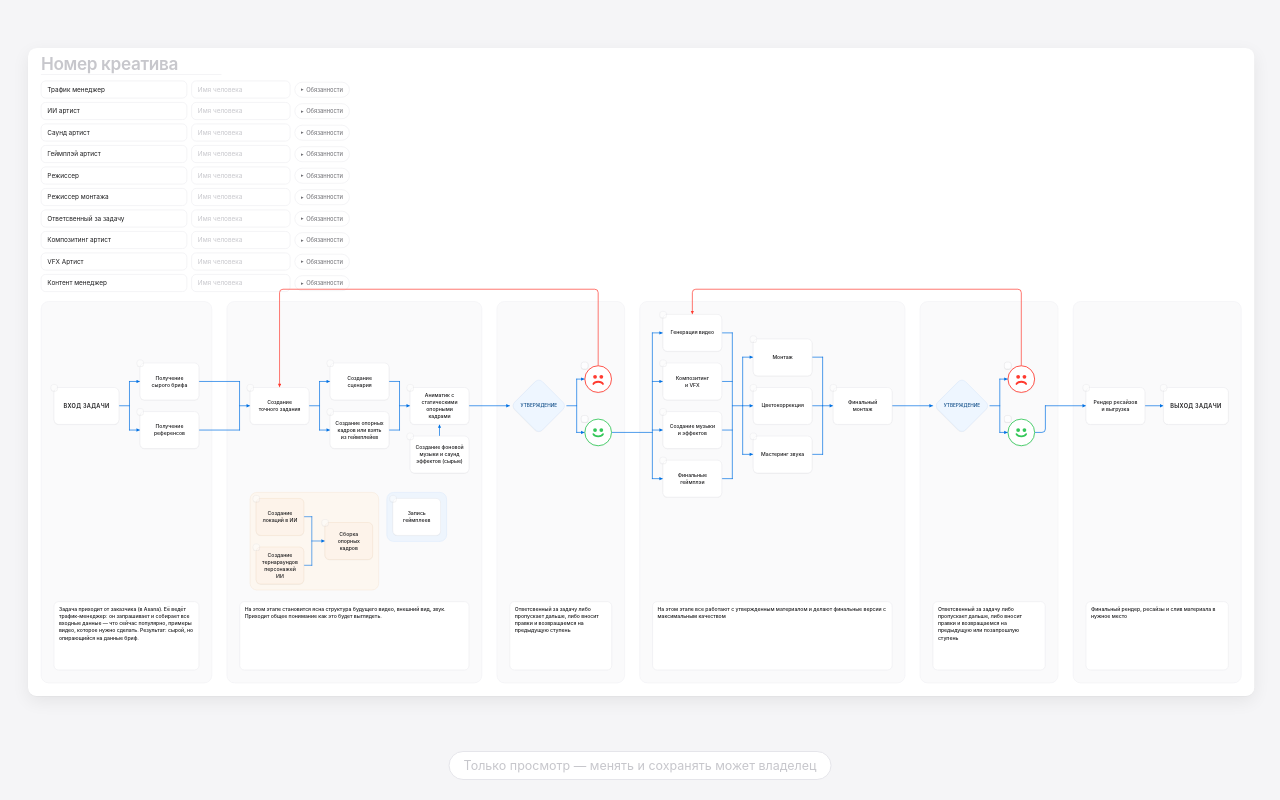
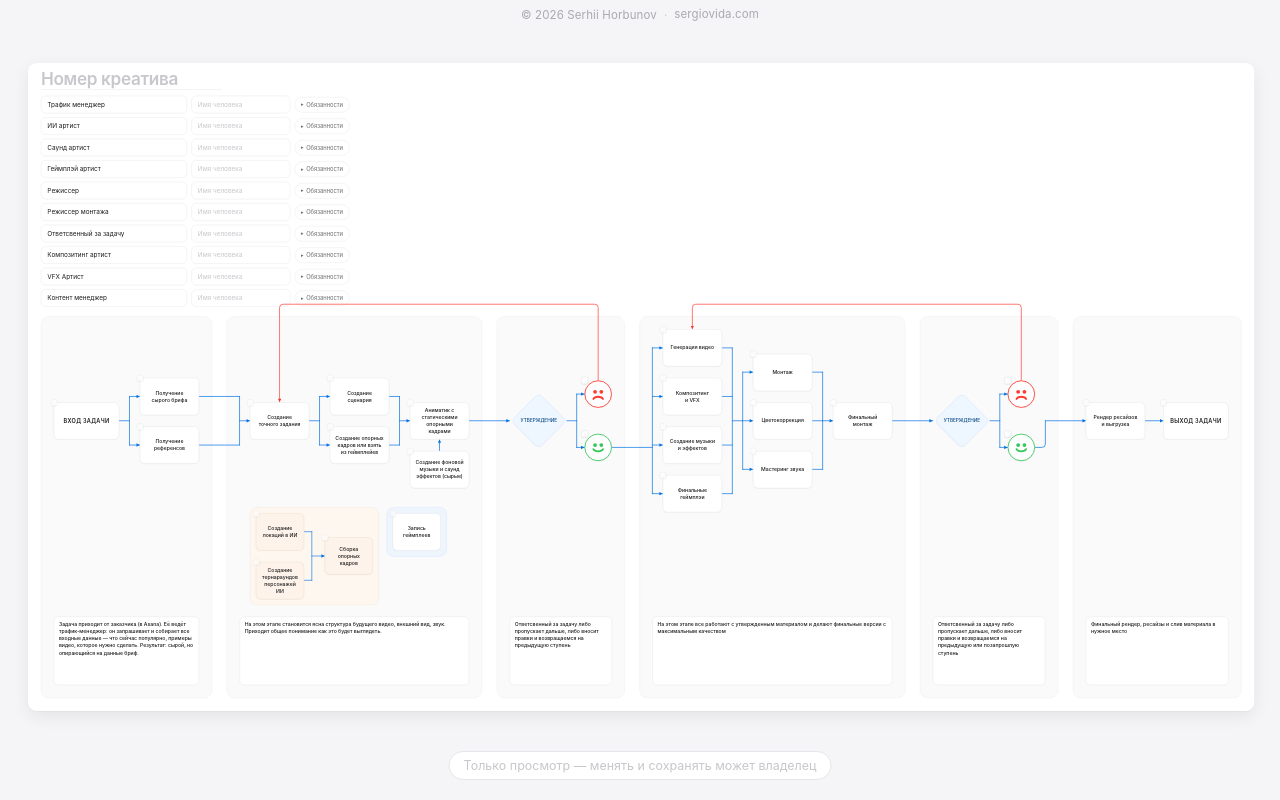
Before and after one commit to sg19803/Games_Pipeline, a plain HTML site: page index.html in a window 1280 px wide. Drawn offline with Linux system fonts and the light colour scheme.

Commit message:
Подпись автора сверху: © 2026 Serhii Horbunov · sergiovida.com, сборка 2026-11-06-11

```diff
--- a/index.html
+++ b/index.html
@@ -18,7 +18,21 @@ body{
   -webkit-font-smoothing:antialiased; text-rendering:optimizeLegibility;
   display:flex; flex-direction:column; height:100vh; overflow:hidden;
 }
-/* ---- панели сверху нет: лист занимает всё окно ---- */
+/* ---- подпись автора: одна маленькая серая строка по центру сверху ----
+   стоит вне полотна и вне зума: не масштабируется вместе со схемой, при
+   прокрутке остаётся на месте, в снимок и в текстовый экспорт не попадает */
+.copy{
+  flex:0 0 auto; display:flex; align-items:center; justify-content:center;
+  padding:8px 16px 7px; font-size:11.5px; line-height:1.2; letter-spacing:.01em;
+  color:#a9a9b0; user-select:none;
+}
+.copy .sep{margin:0 7px; color:#c9c9cf}
+.copy a{
+  color:#a9a9b0; text-decoration:none; border-bottom:1px solid transparent;
+  transition:color .18s ease, border-color .18s ease;
+}
+.copy a:hover{color:var(--blue); border-bottom-color:rgba(0,113,227,.35)}
+/* ---- панели сверху нет: только подпись автора, остальное окно — лист ---- */
 /* ---- полотно: белый лист на сером столе ---- */
 .scroller{flex:1 1 auto; overflow:auto; padding:28px 28px 84px; -webkit-overflow-scrolling:touch; display:flex}
 .scroller::-webkit-scrollbar{height:12px; width:12px}
@@ -284,6 +298,7 @@ body.guest .ndtext{cursor:default}
 </style>
 </head>
 <body>
+<div class="copy" id="copy"><span>&copy; 2026 Serhii Horbunov</span><span class="sep">&middot;</span><a href="https://sergiovida.com" target="_blank" rel="noopener">sergiovida.com</a></div>
 <div class="scroller" id="scroller">
   <div class="zoomer" id="zoomer">
     <div class="sheet" id="sheet">
@@ -1728,7 +1743,7 @@ body.guest .ndtext{cursor:default}
 
   /* отладочный крючок — для проверки сборки снаружи */
   window.__pipeline = {
-    build: '2026-11-06-10 (podsvetka-professij-i-gejmplej)',
+    build: '2026-11-06-11 (podpis-avtora-sverhu)',
     layout: layout,
     collect: collect,
     snapshot: snapshot,
```
